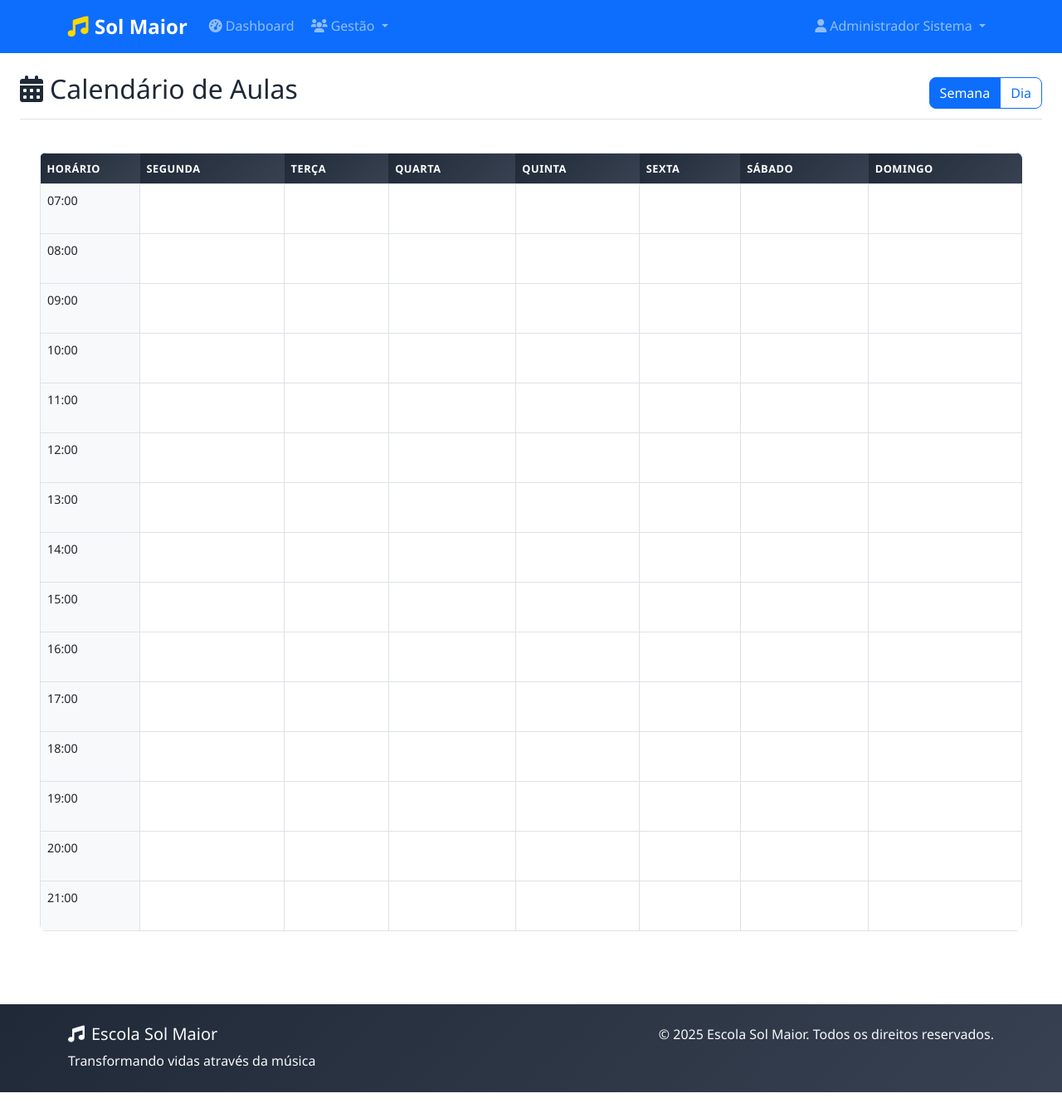
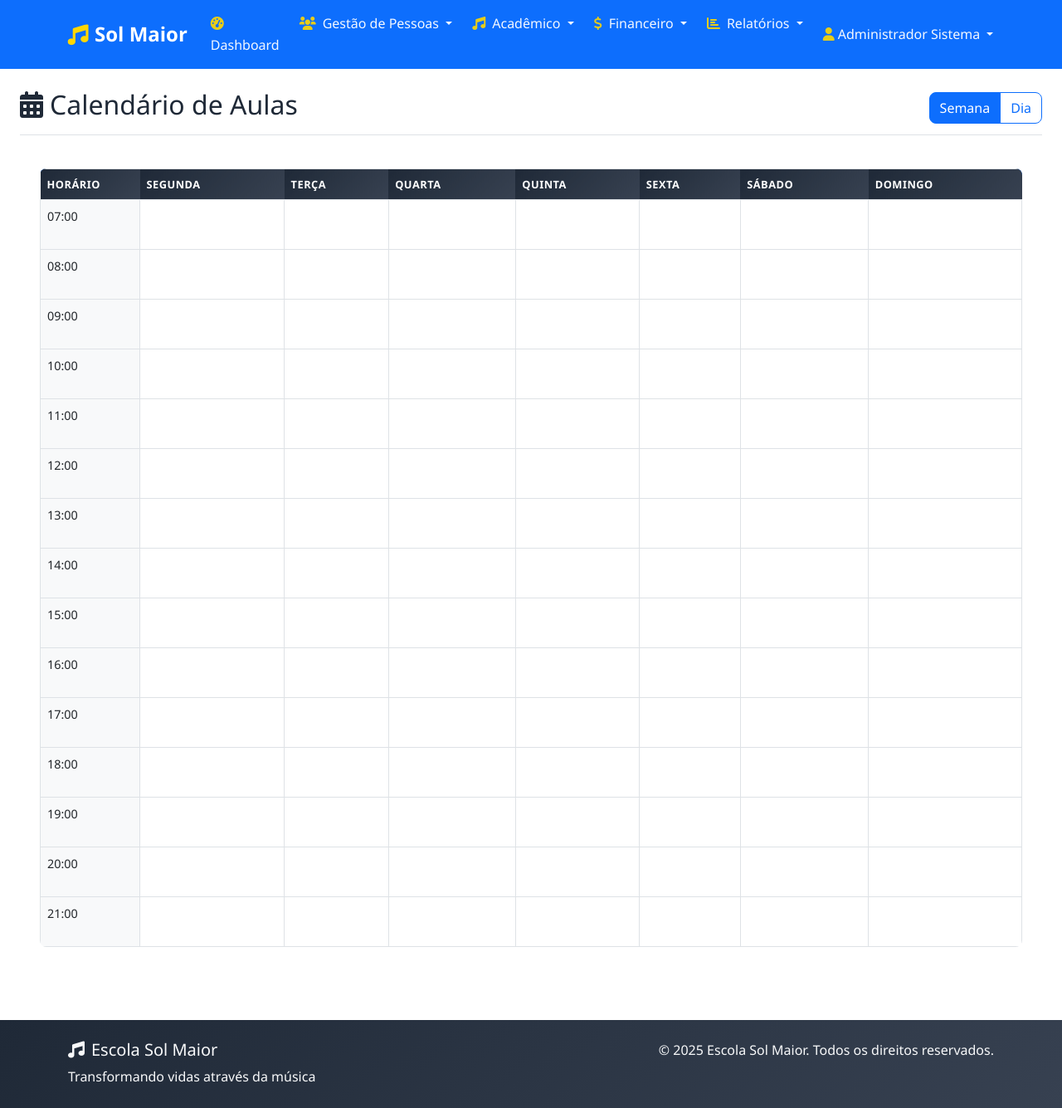
Before and after one commit to pgup-sistemas/MusicMaestro, a Flask app: page /admin/calendar in a window 1280 px wide. Shown: the whole page at 83% size. Run offline with Flask 3, Linux system fonts and the light colour scheme; a user stored in the database is signed in; data comes from the database, SQL or seed files in the repository; data that the repository does not hold is empty.

Commit message:
Assistant checkpoint: Reorganizar menu navbar com estrutura profissional e padronizar cores
Assistant generated file changes:
- templates/base.html: Reorganizar menu navbar com estrutura mais profissional e corrigir links desnecessários
- static/css/style.css: Padronizar cores do menu e melhorar estilos da navbar

---

User prompt:

organize o menu deixando mais profissional e deixe a cores da fontes um padrão só, porque no menu tem links que não aparecem no front mas estão la. ajuste

Replit-Commit-Author: Assistant
Replit-Commit-Session-Id: ad8b5575-2e24-405d-859e-58e8428cb703

```diff
--- a/static/css/style.css
+++ b/static/css/style.css
@@ -50,29 +50,90 @@ body {
 
 .navbar-nav .nav-link {
     transition: all 0.3s ease;
-    border-radius: 5px;
-    margin: 0 2px;
+    border-radius: 0.375rem;
+    margin: 0 0.25rem;
+    font-weight: 500;
+    color: rgba(255, 255, 255, 0.95) !important;
+    padding: 0.5rem 0.75rem;
 }
 
 .navbar-nav .nav-link:hover {
-    background-color: rgba(255, 255, 255, 0.1);
+    background-color: rgba(255, 255, 255, 0.15);
+    color: white !important;
     transform: translateY(-1px);
+}
+
+.navbar-nav .nav-link.active {
+    background-color: rgba(255, 255, 255, 0.2);
+    color: white !important;
+}
+
+.navbar-nav .nav-link i {
+    color: var(--music-gold);
+    opacity: 0.9;
+}
+
+.navbar-nav .nav-link:hover i {
+    opacity: 1;
+    transform: scale(1.1);
 }
 
 .dropdown-menu {
     border: none;
-    box-shadow: 0 0.5rem 1rem rgba(0, 0, 0, 0.15);
+    box-shadow: 0 0.5rem 1.5rem rgba(0, 0, 0, 0.2);
     border-radius: 0.5rem;
+    padding: 0.5rem 0;
+    margin-top: 0.25rem;
+    background-color: white;
 }
 
 .dropdown-item {
     transition: all 0.3s ease;
+    padding: 0.5rem 1rem;
+    font-weight: 500;
+    color: var(--dark-color);
+    display: flex;
+    align-items: center;
+}
+
+.dropdown-item i {
+    color: var(--primary-color);
+    opacity: 0.8;
+    width: 20px;
 }
 
 .dropdown-item:hover {
     background-color: var(--primary-color);
     color: white;
-    transform: translateX(5px);
+    transform: translateX(3px);
+}
+
+.dropdown-item:hover i {
+    color: var(--music-gold);
+    opacity: 1;
+}
+
+.dropdown-divider {
+    margin: 0.5rem 0;
+    border-color: #e9ecef;
+}
+
+/* Responsividade do menu */
+@media (max-width: 991px) {
+    .navbar-nav .nav-link {
+        margin: 0.125rem 0;
+        padding: 0.75rem 1rem;
+    }
+
+    .dropdown-menu {
+        margin-left: 1rem;
+        box-shadow: none;
+        border-left: 3px solid var(--primary-color);
+    }
+
+    .dropdown-item {
+        padding-left: 2rem;
+    }
 }
 
 /* Hero Section */
--- a/templates/base.html
+++ b/templates/base.html
@@ -31,84 +31,109 @@
                         {% if current_user.user_type in ['admin', 'secretary'] %}
                             <li class="nav-item">
                                 <a class="nav-link" href="{{ url_for('admin.dashboard') }}">
-                                    <i class="fas fa-tachometer-alt me-1"></i>Dashboard
+                                    <i class="fas fa-tachometer-alt me-2"></i>Dashboard
                                 </a>
                             </li>
                             <li class="nav-item dropdown">
                                 <a class="nav-link dropdown-toggle" href="#" role="button" data-bs-toggle="dropdown">
-                                    <i class="fas fa-users me-1"></i>Gestão
+                                    <i class="fas fa-users me-2"></i>Gestão de Pessoas
                                 </a>
                                 <ul class="dropdown-menu">
-                                    <li><a class="dropdown-item" href="{{ url_for('admin.students') }}">Alunos</a></li>
-                                    <li><a class="dropdown-item" href="{{ url_for('admin.teachers') }}">Professores</a></li>
-                                    <li><a class="dropdown-item" href="{{ url_for('admin.courses') }}">Cursos</a></li>
-                                    <li><a class="dropdown-item" href="{{ url_for('admin.rooms') }}">Salas</a></li>
+                                    <li><a class="dropdown-item" href="{{ url_for('admin.students') }}">
+                                        <i class="fas fa-graduation-cap me-2"></i>Alunos
+                                    </a></li>
+                                    <li><a class="dropdown-item" href="{{ url_for('admin.teachers') }}">
+                                        <i class="fas fa-chalkboard-teacher me-2"></i>Professores
+                                    </a></li>
                                     <li><hr class="dropdown-divider"></li>
-                                    <li><a class="dropdown-item" href="{{ url_for('admin.schedule') }}">
-                                    <i class="fas fa-clock me-2"></i>Horários
-                                </a>
-                            </li>
-                            <li class="nav-item">
-                                <a class="nav-link" href="{{ url_for('admin.calendar') }}">
-                                    <i class="fas fa-calendar me-2"></i>Calendário
-                                </a>
-                            </li>
-                            <li class="nav-item">
-                                <a class="nav-link" href="{{ url_for('admin.experimental_classes') }}">
-                                    <i class="fas fa-play-circle me-2"></i>Aulas Experimentais
-                                </a>
+                                    <li><a class="dropdown-item" href="{{ url_for('admin.quick_enroll') }}">
+                                        <i class="fas fa-user-plus me-2"></i>Matrícula Rápida
+                                    </a></li>
+                                </ul>
                             </li>
                             <li class="nav-item dropdown">
-                                <a class="nav-link dropdown-toggle" href="#" id="reportsDropdown" role="button" data-bs-toggle="dropdown">
-                                    <i class="fas fa-chart-bar"></i> Relatórios
+                                <a class="nav-link dropdown-toggle" href="#" role="button" data-bs-toggle="dropdown">
+                                    <i class="fas fa-music me-2"></i>Acadêmico
+                                </a>
+                                <ul class="dropdown-menu">
+                                    <li><a class="dropdown-item" href="{{ url_for('admin.courses') }}">
+                                        <i class="fas fa-book me-2"></i>Cursos
+                                    </a></li>
+                                    <li><a class="dropdown-item" href="{{ url_for('admin.rooms') }}">
+                                        <i class="fas fa-door-open me-2"></i>Salas
+                                    </a></li>
+                                    <li><a class="dropdown-item" href="{{ url_for('admin.schedule') }}">
+                                        <i class="fas fa-clock me-2"></i>Horários
+                                    </a></li>
+                                    <li><a class="dropdown-item" href="{{ url_for('admin.calendar') }}">
+                                        <i class="fas fa-calendar me-2"></i>Calendário
+                                    </a></li>
+                                </ul>
+                            </li>
+                            <li class="nav-item dropdown">
+                                <a class="nav-link dropdown-toggle" href="#" role="button" data-bs-toggle="dropdown">
+                                    <i class="fas fa-dollar-sign me-2"></i>Financeiro
+                                </a>
+                                <ul class="dropdown-menu">
+                                    <li><a class="dropdown-item" href="{{ url_for('admin.finances') }}">
+                                        <i class="fas fa-credit-card me-2"></i>Pagamentos
+                                    </a></li>
+                                    <li><a class="dropdown-item" href="{{ url_for('admin.financial_summary') }}">
+                                        <i class="fas fa-chart-line me-2"></i>Resumo Financeiro
+                                    </a></li>
+                                </ul>
+                            </li>
+                            <li class="nav-item dropdown">
+                                <a class="nav-link dropdown-toggle" href="#" role="button" data-bs-toggle="dropdown">
+                                    <i class="fas fa-chart-bar me-2"></i>Relatórios
                                 </a>
                                 <ul class="dropdown-menu">
                                     <li><a class="dropdown-item" href="{{ url_for('admin.reports') }}">
-                                        <i class="fas fa-file-alt"></i> Relatório Geral
+                                        <i class="fas fa-file-alt me-2"></i>Relatório Geral
                                     </a></li>
-                                    <li><a class="dropdown-item" href="{{ url_for('admin.financial_summary') }}">
-                                        <i class="fas fa-chart-line"></i> Resumo Financeiro
+                                    <li><a class="dropdown-item" href="{{ url_for('admin.experimental_classes') }}">
+                                        <i class="fas fa-play-circle me-2"></i>Aulas Experimentais
                                     </a></li>
-                                    <li><hr class="dropdown-divider"></li>
-                                    <li><a class="dropdown-item" href="{{ url_for('admin.quick_enroll') }}">
-                                        <i class="fas fa-user-plus"></i> Matrícula Rápida
-                                    </a></li>
-                                </ul>
-                            </li>
                                 </ul>
                             </li>
                         {% elif current_user.user_type == 'student' %}
                             <li class="nav-item">
                                 <a class="nav-link" href="{{ url_for('student.dashboard') }}">
-                                    <i class="fas fa-tachometer-alt me-1"></i>Meu Painel
+                                    <i class="fas fa-tachometer-alt me-2"></i>Meu Painel
                                 </a>
                             </li>
                             <li class="nav-item">
                                 <a class="nav-link" href="{{ url_for('student.materials') }}">
-                                    <i class="fas fa-book me-1"></i>Materiais
+                                    <i class="fas fa-book me-2"></i>Materiais
                                 </a>
                             </li>
                         {% elif current_user.user_type == 'teacher' %}
                             <li class="nav-item">
                                 <a class="nav-link" href="{{ url_for('teacher.dashboard') }}">
-                                    <i class="fas fa-tachometer-alt me-1"></i>Meu Painel
+                                    <i class="fas fa-tachometer-alt me-2"></i>Meu Painel
                                 </a>
                             </li>
                         {% endif %}
                     {% else %}
                         <li class="nav-item">
-                            <a class="nav-link" href="{{ url_for('public.landing') }}">Início</a>
+                            <a class="nav-link" href="{{ url_for('public.landing') }}">
+                                <i class="fas fa-home me-2"></i>Início
+                            </a>
                         </li>
                         <li class="nav-item">
-                            <a class="nav-link" href="{{ url_for('public.contact') }}">Contato</a>
+                            <a class="nav-link" href="{{ url_for('public.contact') }}">
+                                <i class="fas fa-envelope me-2"></i>Contato
+                            </a>
+                        </li>
+                        <li class="nav-item">
+                            <a class="nav-link" href="{{ url_for('public.experimental_class') }}">
+                                <i class="fas fa-play-circle me-2"></i>Aula Experimental
+                            </a>
                         </li>
                         <li class="nav-item">
                             <a class="nav-link" href="{{ url_for('public.help') }}">
-                                <i class="fas fa-question-circle me-1"></i>Ajuda
+                                <i class="fas fa-question-circle me-2"></i>Ajuda
                             </a>
-                        </li>
-                        <li class="nav-item">
-                            <a class="nav-link" href="{{ url_for('public.experimental_class') }}">Aula Experimental</a>
                         </li>
                     {% endif %}
                 </ul>
```
